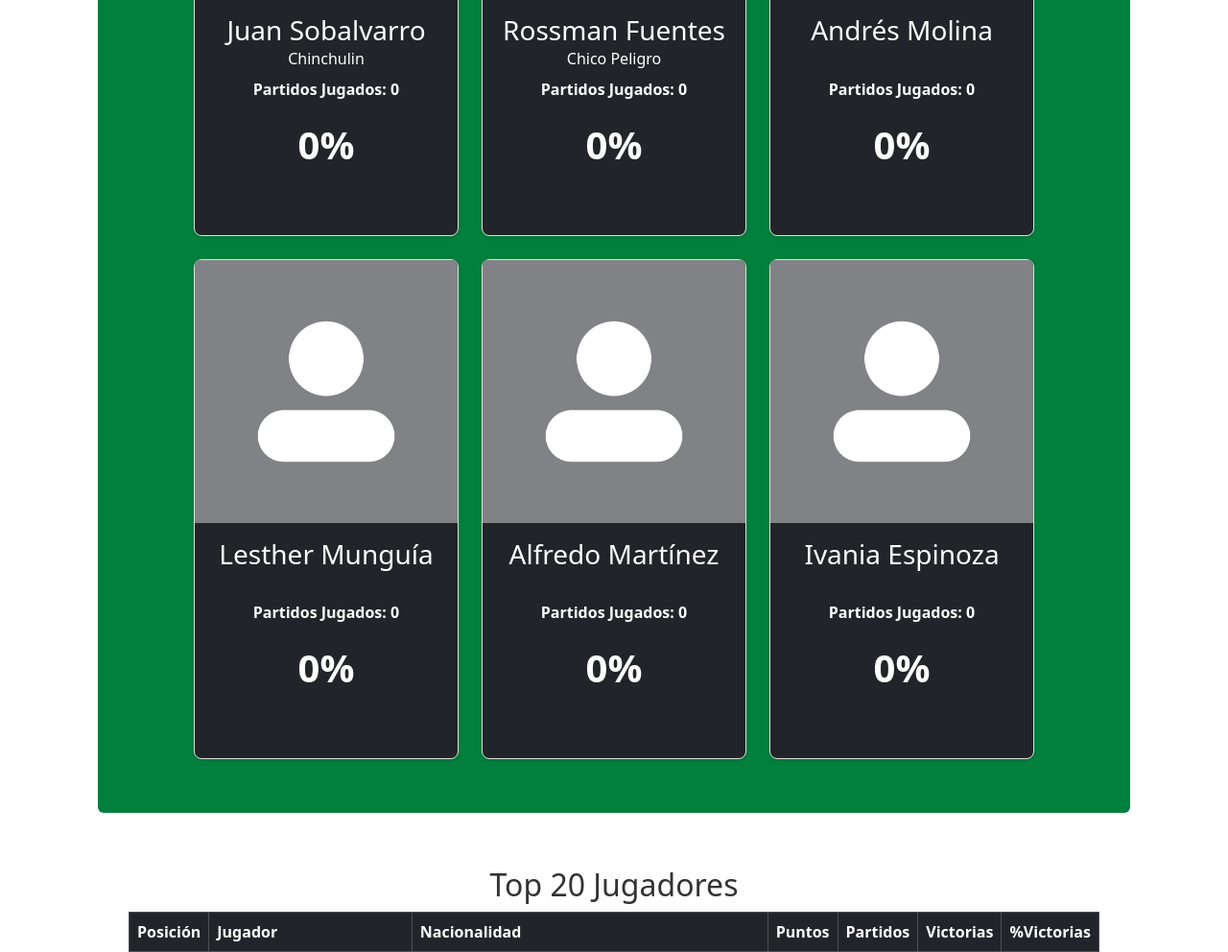
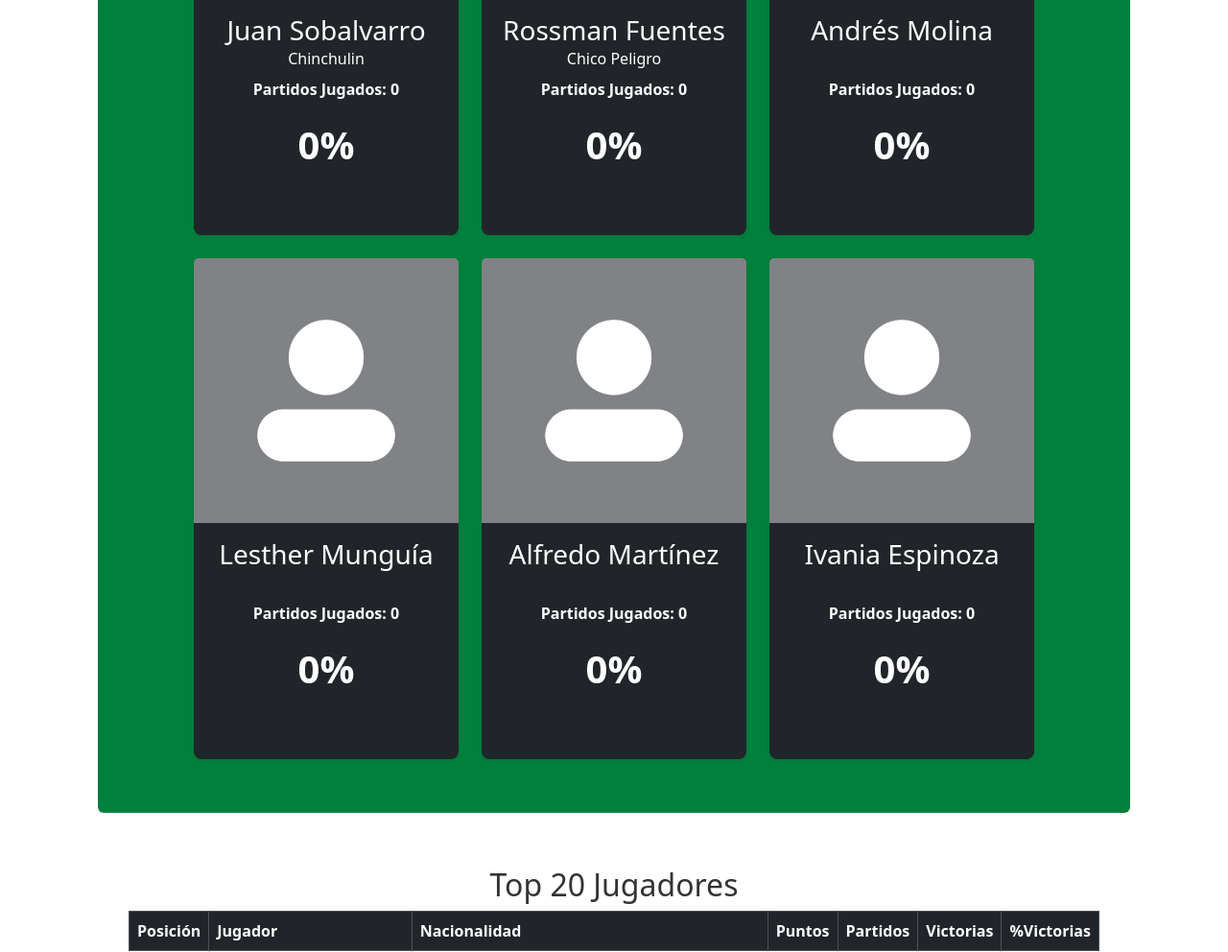
Before and after one commit to JuanSobalvarro/ttranking, a Django app: page / in a window 1280 px wide. Shown: the part 1451-2443 px from the top of the page at 96% size. Run offline with Django 5.2, Linux system fonts and the light colour scheme; data comes from the database, SQL or seed files in the repository; parts of the project's set-up code (start-up, migrations or seed data) failed here and were passed over.

Commit message:
Fixed card borders

```diff
--- a/ttranking/core/templates/core/home.html
+++ b/ttranking/core/templates/core/home.html
@@ -98,7 +98,7 @@
             {% for player in top_by_winrate %}
                 <div class="col-md-4 col-sm-6 mb-4" style="width: 20%; min-width: 300px;">
                     <a href="{% url 'players:player_detail' player.id %}" class="text-decoration-none">
-                        <div class="card bg-dark text-white shadow-sm"  style="height: 100%">
+                        <div class="card bg-dark text-white shadow-sm"  style="height: 100%; border: none;">
                             <img src="{% if player.photo %}{{ player.photo.url }}{% else %}{% static 'players/images/default/player.png' %}{% endif %}"
                                  class="card-img-top"
                                  alt="{{ player.first_name }} {{ player.last_name }}"
```
